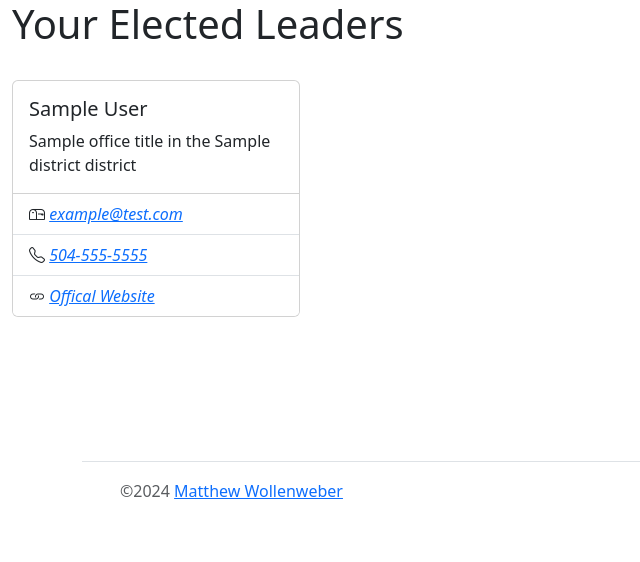
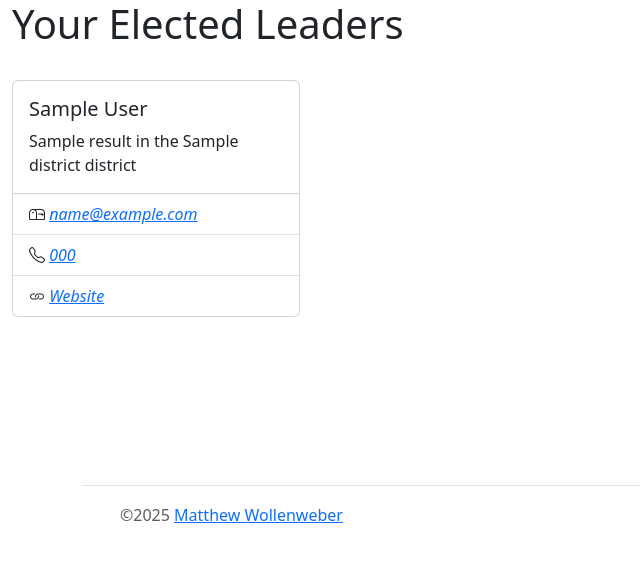
Before and after one commit to mwollenweber/LALookup, a Django app: template LALookup/templates/contact.html in a window 1280 px wide. Shown: the top 562 px of the page, without its empty margins (0-640 px from the left). Run offline with Django 4.2, Linux system fonts and the light colour scheme; the template is opened without the code that fills it: most values are stand-ins (such as "Sample title", 1, 10 or a date in 2020); parts of the project's set-up code (start-up, migrations or seed data) failed here and were passed over; some libraries are stand-ins or nearby versions.

Commit message:
wip - basic leg view ok

```diff
--- a/LALookup/lalookup.py
+++ b/LALookup/lalookup.py
@@ -63,7 +63,7 @@ def getStateLegislators(lat, lon):
         )
         return [rep.todict(), sen.todict()]
     except Legislator.DoesNotExist as e:
-        print("ERROR: Legislator not found {e}")
+        logger.error("ERROR: Legislator not found {e}")
         return None
 
 
@@ -137,7 +137,7 @@ def loadElectedOfficials(filename):
     with open(filename, newline="") as csvfile:
         reader = csv.DictReader(csvfile)
         for row in reader:
-            # print(dict(row))
+            logger.debug(dict(row))
             officeTitle = row["Office Title"].strip()
             officeDescription = row["Office Description"]
             candidateName = row["Candidate Name"]
--- a/LALookup/templates/base.html
+++ b/LALookup/templates/base.html
@@ -77,7 +77,7 @@
               <a href="/" class="mb-3 me-2 mb-md-0 text-body-secondary text-decoration-none lh-1">
                 <svg class="bi" width="30" height="24"><use xlink:href="#bootstrap"/></svg>
               </a>
-                <span class="mb-3 mb-md-0 text-body-secondary">&copy;2024 <a href="mailto:mjw@insomniac.tech">Matthew Wollenweber </a></span>
+                <span class="mb-3 mb-md-0 text-body-secondary">&copy;2025 <a href="mailto:mjw@insomniac.tech">Matthew Wollenweber </a></span>
             </div>
 
             <ul class="nav col-md-4 justify-content-end list-unstyled d-flex">
--- a/LALookup/templates/contact.html
+++ b/LALookup/templates/contact.html
@@ -6,15 +6,16 @@
             <div class="card" style="width: 18rem;" >
               <!-- <img src="placeholder-headshot.png " class="card-img-top" alt="placeholder"> -->
               <div class="card-body">
-                <h5 class="card-title"> {{ first_name }} {{ last_name }}</h5>
-                <p class="card-text"> {{ office_title }} in the {{ district }} district </p>
+                <h5 class="card-title"> {{ result.first_name }} {{ result.last_name }}</h5>
+                <p class="card-text"> {{ result.office_title }} in the {{ result.district }} district </p>
               </div>
               <ul class="list-group list-group-flush">
-                <li class="list-group-item"><i class="bi bi-mailbox"> <a href="mailto:example@test.com"> example@test.com</a> </i> </li>
-                  <li class="list-group-item"><i class="bi bi-telephone"> <a href="tel:504-555-5555">504-555-5555</a> </i> </li>
-                  <li class="list-group-item"><i class="bi bi-link"> <a href="">Offical Website</a> </i> </li>
+                <li class="list-group-item"><i class="bi bi-mailbox"> <a href="mailto:{{ result.email }}"> {{ result.email }}</a> </i> </li>
+                  <li class="list-group-item"><i class="bi bi-telephone"> <a href="tel:{{ result.office_phone }}">{{  result.office_phone}}</a> </i> </li>
+                  <li class="list-group-item"><i class="bi bi-link"> <a href="{{ result.office_url }}">Website</a> </i> </li>
               </ul>
             </div> <!-- card -->
+            <br>
         {% endfor %}
     </div> <!-- results -->
 {% endblock content %}
--- a/LALookup/urls.py
+++ b/LALookup/urls.py
@@ -8,11 +8,21 @@ from django.urls import path
 from LALookup import views
 
 urlpatterns = [
+    #index
     path("", views.index),
-    path("api/test", views.test),
-    path("api/addressSearch", views.addressSearch),
+
+    #WEB
     path("contact", views.renderResposne),
+    path("callMyRep", views.callMyRep),
     path("stateLegislators", views.LookupStateLegislators),
     path("locateMe", views.locateMe),
+    path("test", views.test),
+
+
+    #API
+    path("api/test", views.apitest),
+    path("api/addressSearch", views.addressSearch),
+
+    #admin
     path("admin/", admin.site.urls),
 ]
```
Also changed, not shown: LALookup/views.py (+47 -2 lines).
